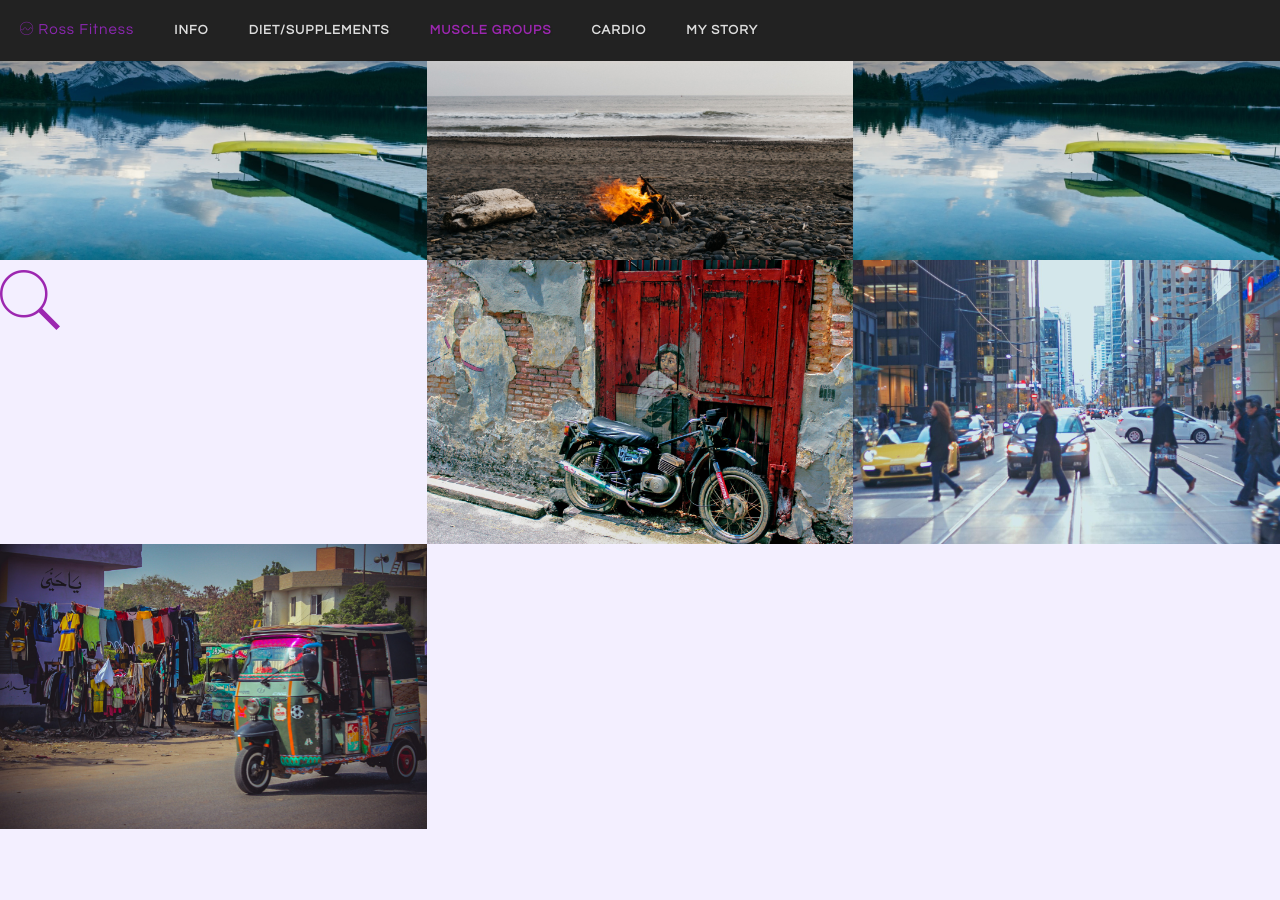
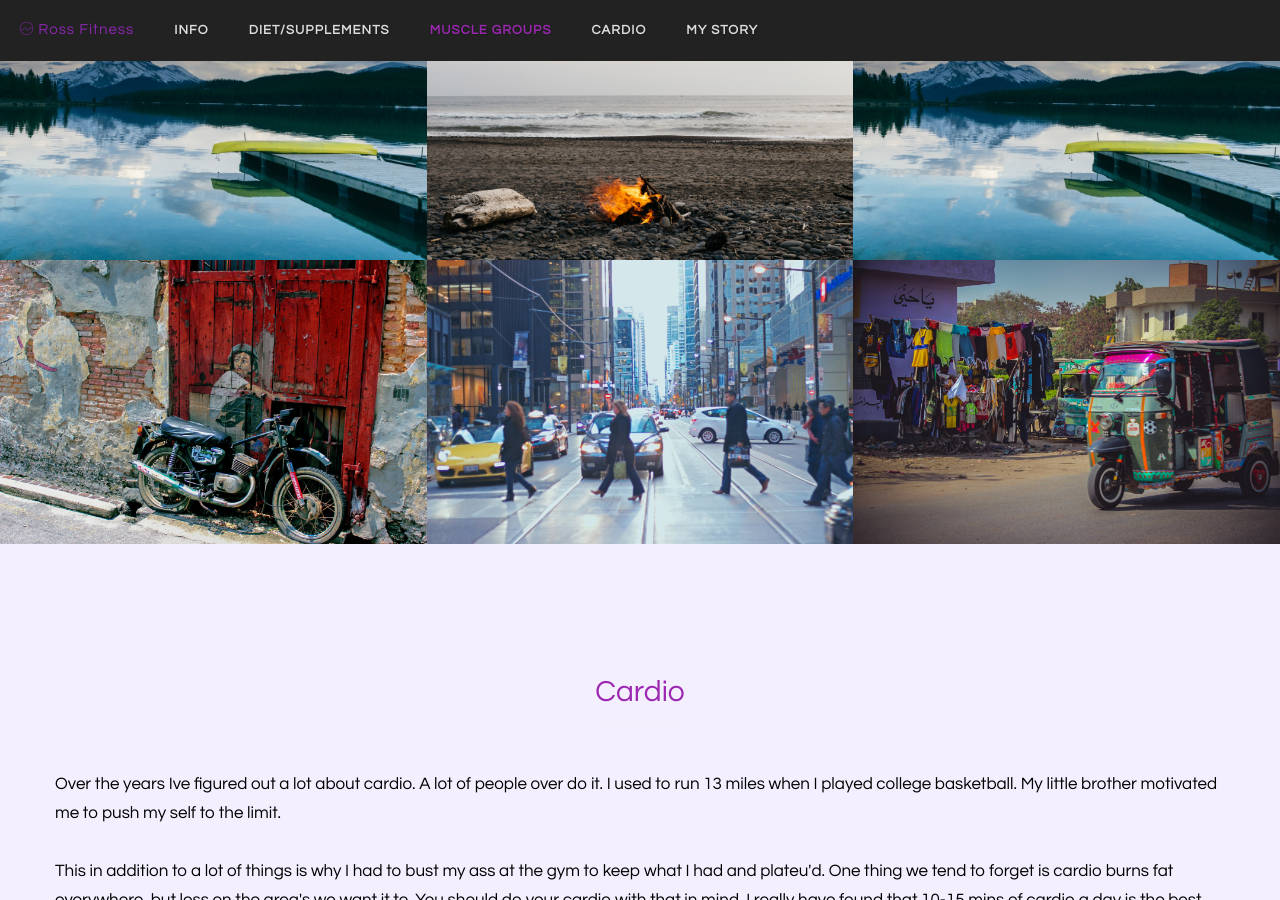
Before and after one commit to DerekR0123/Rossfitness.github.io, a Jekyll site: the page index.html, which Jekyll copies as it is, in a window 1280 px wide and 900 px high, scrolled down 3562 px. Built offline with Jekyll 4.4.1, drawn with Linux system fonts in a browser that asks for light colours; some web fonts are replaced.

Commit message:
Update index.html

```diff
--- a/index.html
+++ b/index.html
@@ -155,9 +155,6 @@
                         <img src="./assets/lake.jpg" class="img-responsive" alt="Image 1">
                         <div class="gallery-box-caption">
                             <div class="gallery-box-content">
-                                <div>
-                                    <i class="icon-lg ion-ios-search"></i>
-                                </div>
                             </div>
                         </div>
                     </a>
```
